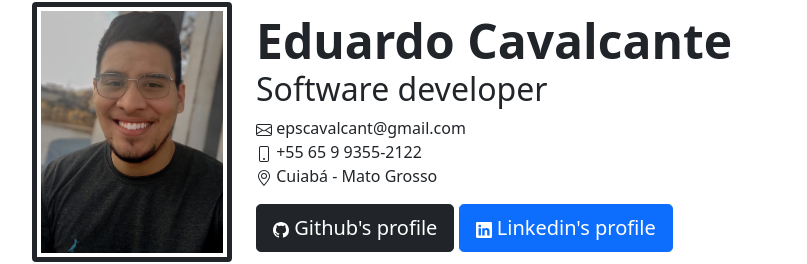
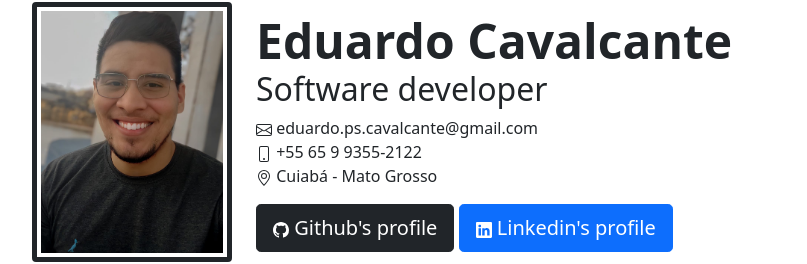
Before and after one commit to epscavalcante/me, a plain HTML site: page index.html in a window 1280 px wide. Shown: the part 89-353 px from the top of the page, without its empty margins (236-1043 px from the left). Drawn offline with nearby package versions, Linux system fonts and the light colour scheme.

Commit message:
feat: change e-mail address

```diff
--- a/index.html
+++ b/index.html
@@ -69,7 +69,7 @@
                                 d="M0 4a2 2 0 0 1 2-2h12a2 2 0 0 1 2 2v8a2 2 0 0 1-2 2H2a2 2 0 0 1-2-2V4zm2-1a1 1 0 0 0-1 1v.217l7 4.2 7-4.2V4a1 1 0 0 0-1-1H2zm13 2.383-4.758 2.855L15 11.114v-5.73zm-.034 6.878L9.271 8.82 8 9.583 6.728 8.82l-5.694 3.44A1 1 0 0 0 2 13h12a1 1 0 0 0 .966-.739zM1 11.114l4.758-2.876L1 5.383v5.73z" />
                         </svg>
 
-                        epscavalcant@gmail.com
+                        eduardo.ps.cavalcante@gmail.com
                     </li>
                     <li>
                         <svg xmlns="http://www.w3.org/2000/svg" width="16" height="16" fill="currentColor"
```
